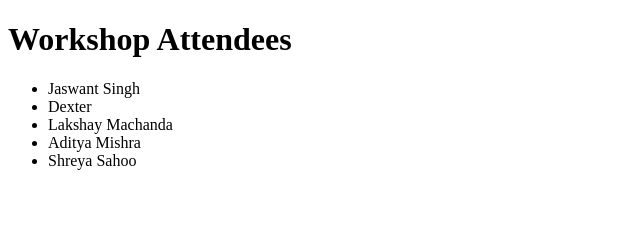
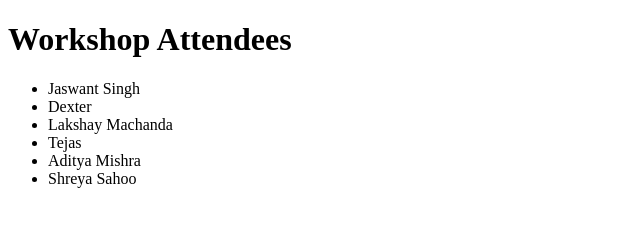
Before and after one commit to jslovers/demo-workshop-may-24, a plain HTML site: page index.html in a window 1280 px wide. Shown: the whole page, without its empty margins (0-640 px from the left). Drawn offline with Linux system fonts and the light colour scheme.

Commit message:
deploy: 8a5e855613f2203c8e3ae9ff6de852c9a38dede4

```diff
--- a/index.html
+++ b/index.html
@@ -12,6 +12,7 @@
         <li>Jaswant Singh</li>
         <li>Dexter</li>
         <li>Lakshay Machanda</li>
+        <li>Tejas</li>
         <li>Aditya Mishra</li>
         <li>Shreya Sahoo</li>
     </ul>
```
